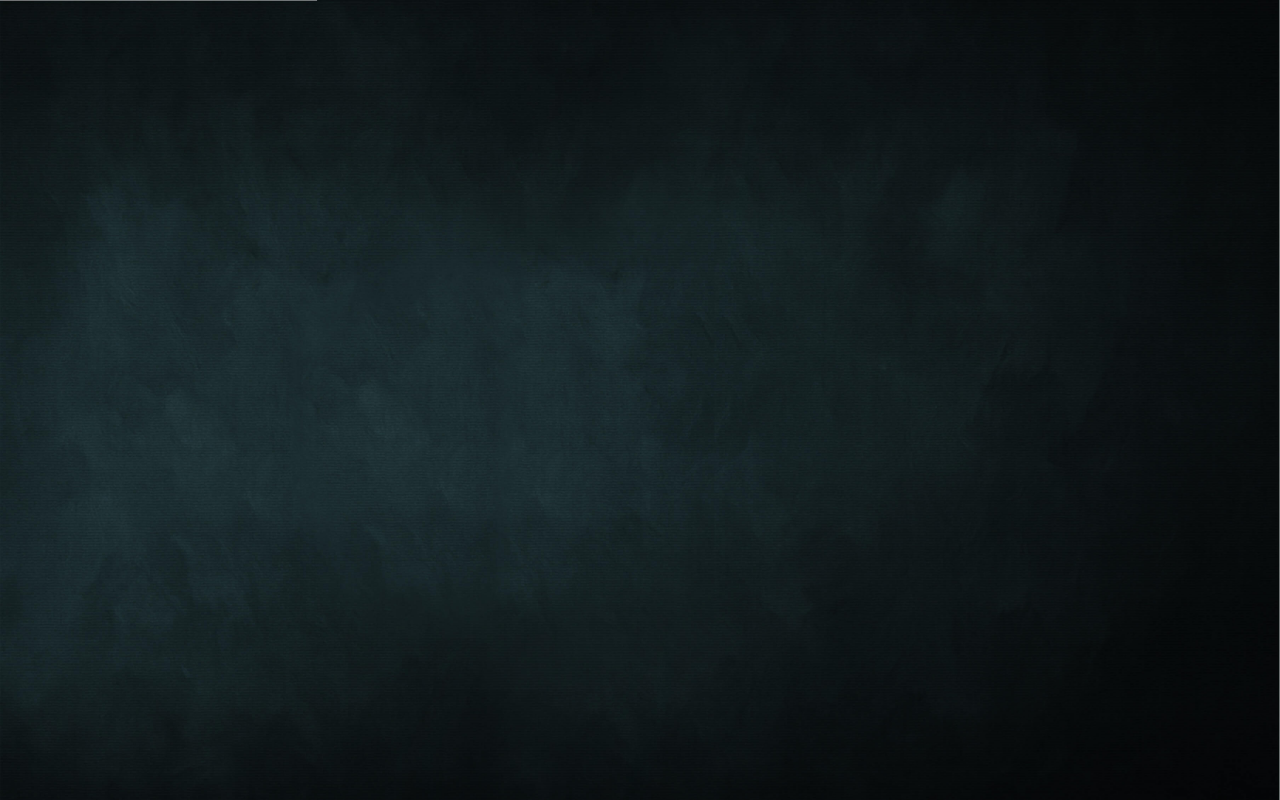
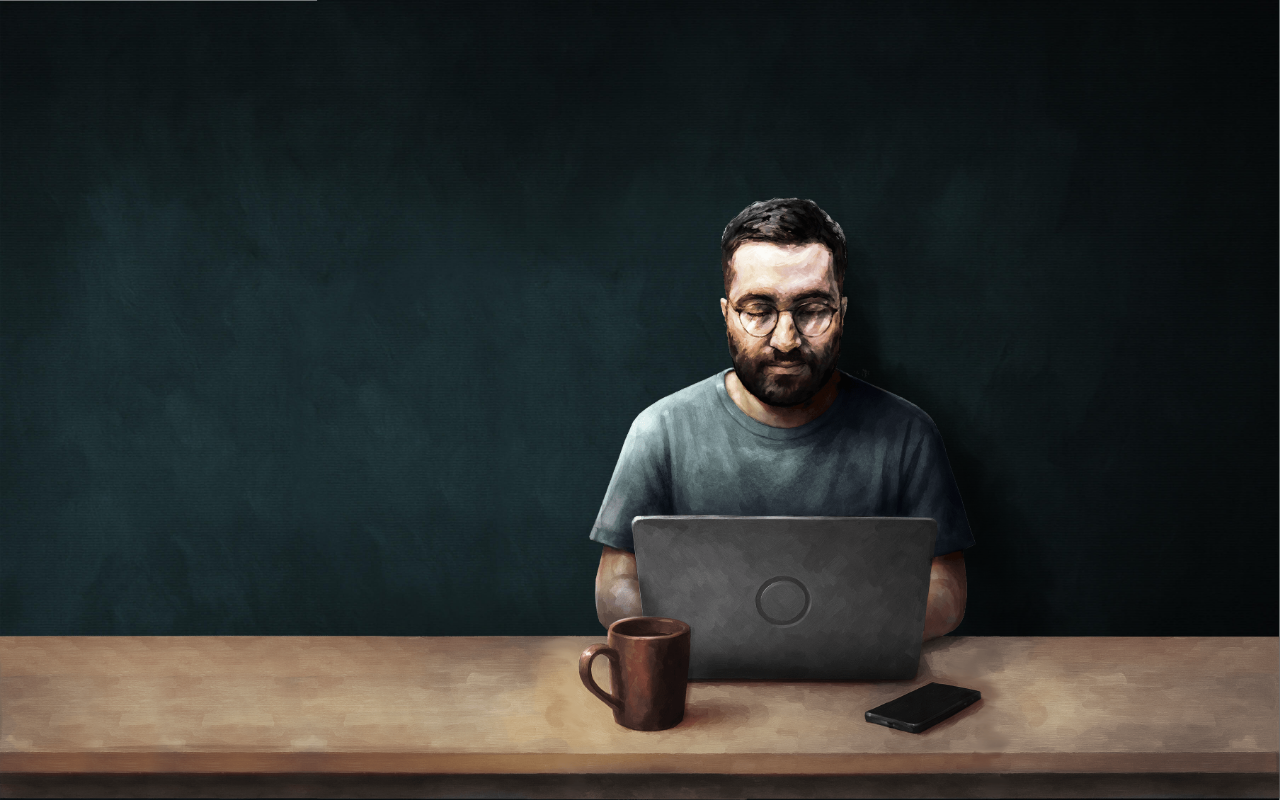
Before and after one commit to pooya-badiee/pooya-badiee, a Next.js app: page / in a window 1280 px wide. Built offline with nearby package versions, Linux system fonts and the light colour scheme.

Commit message:
add table

```diff
--- a/biome.json
+++ b/biome.json
@@ -7,7 +7,7 @@
   },
   "files": {
     "ignoreUnknown": false,
-    "includes": ["!**/node_modules/**", "!.next/**", "**/*.{js,ts,jsx,tsx,css,scss,json,md}"]
+    "includes": ["!**/node_modules/**", "!.next/**", "!out", "**/*.{js,ts,jsx,tsx,css,scss,json,md}"]
   },
   "formatter": {
     "enabled": true,
--- a/next.config.ts
+++ b/next.config.ts
@@ -2,7 +2,7 @@ import type { NextConfig } from 'next'
 
 const nextConfig: NextConfig = {
   /* config options here */
-  output: "export",
+  output: 'export',
   experimental: {
     reactCompiler: true,
   },
--- a/src/home-screen/index.tsx
+++ b/src/home-screen/index.tsx
@@ -4,13 +4,8 @@ function HomeScreen() {
   return (
     <main className={classes.canvasOwner}>
       <div className={classes.canvas}>
-        <img
-          src="/images/background.jpg"
-          width={3615}
-          height={2259}
-          className={classes.canvasBackground}
-          alt="background"
-        />
+        <img src="/images/background.jpg" width={3615} height={2259} className={classes.background} alt="background" />
+        <img src="/images/table.png" width={3615} height={2259} className={classes.table} alt="table" />
       </div>
     </main>
   )
--- a/src/home-screen/styles.module.scss
+++ b/src/home-screen/styles.module.scss
@@ -14,9 +14,17 @@
   overflow: hidden;
   position: relative;
 }
-.canvasBackground {
+.background {
   position: absolute;
   width: 100%;
   height: 100%;
   object-fit: cover;
 }
+.table {
+  position: absolute;
+  left: 0;
+  right: 0;
+  bottom: 0;
+  width: 100%;
+
+}
```
Also changed, not shown: public/images/table.png (added).
